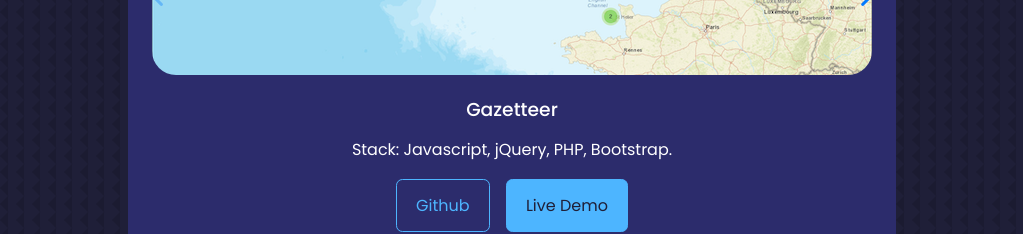
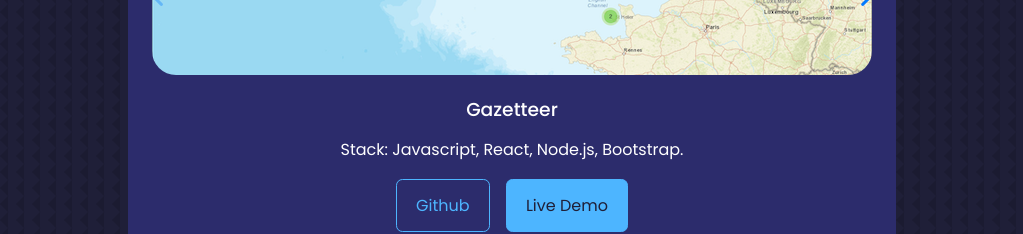
Before and after one commit to d-williams97/danielkwilliams.com, a React (Create React App) app: page / in a window 1280 px wide. Shown: the part 2700-2934 px from the top of the page, without its empty margins (128-1151 px from the left). Built offline with nearby package versions, Linux system fonts and the light colour scheme.

Commit message:
Website update

```diff
--- a/src/components/portfolio/Portfolio.jsx
+++ b/src/components/portfolio/Portfolio.jsx
@@ -23,9 +23,9 @@ const data = [
     id: 1,
     title: "Gazetteer",
     image: IMG1,
-    github: "https://github.com/d-williams97/danielWilliams/tree/main/project1",
-    demo: "https://danielkwilliams.co.uk/gazetteer/",
-    description: 'Stack: Javascript, jQuery, PHP, Bootstrap.',
+    github: "https://github.com/d-williams97/React-Gazetteer",
+    demo: "https://react-gazetteer-client.vercel.app/",
+    description: 'Stack: Javascript, React, Node.js, Bootstrap.',
     // description2: 'This repository is set to private. Please request an invite to view source code on GitHub'
   },
   {
```
Also changed, not shown: 1 other file (tests, documents, lock files or other folders).
